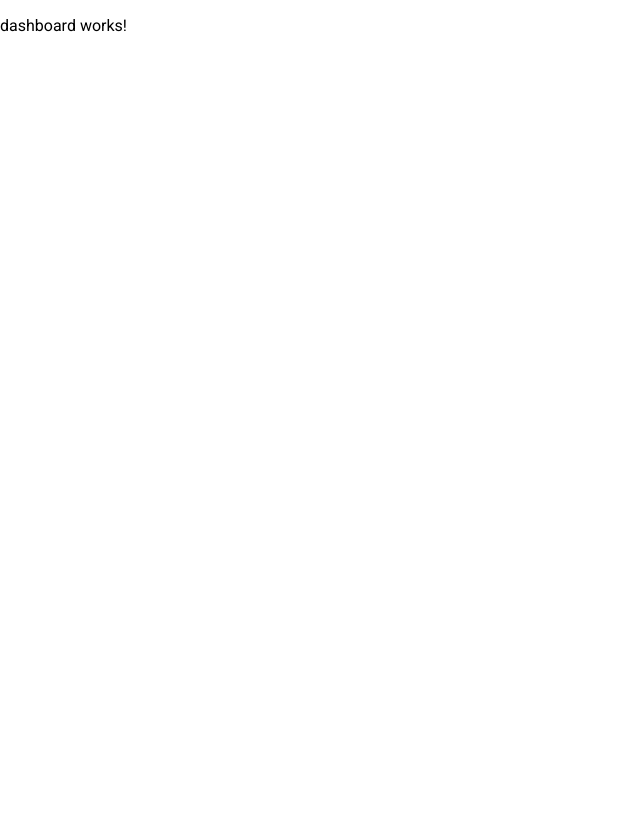
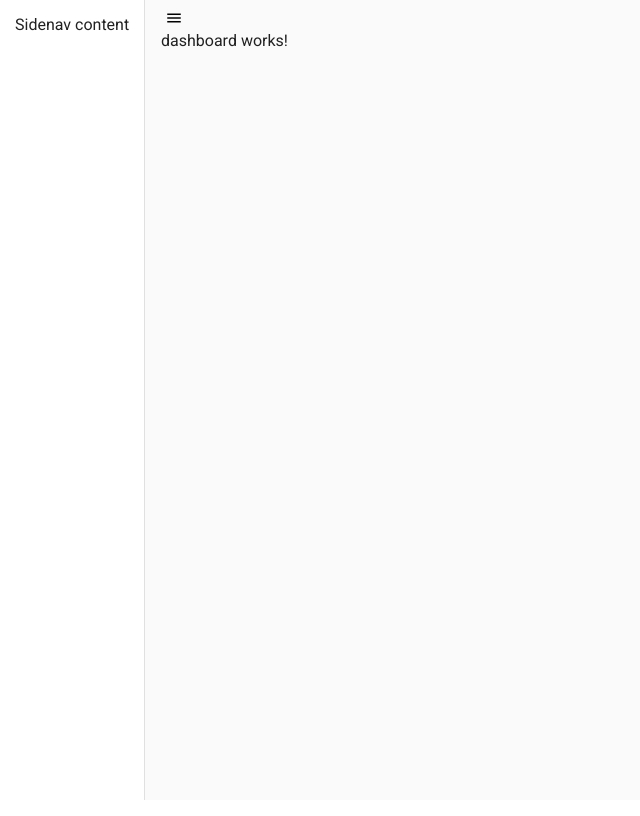
Before and after one commit to xLonelyPlayer/customodoro, an Angular app: page / in a window 1280 px wide. Shown: the whole page, without its empty margins (0-640 px from the left). Built offline with nearby package versions, Linux system fonts and the light colour scheme.

Commit message:
Adicionado sidenav

```diff
--- a/src/app/app.component.html
+++ b/src/app/app.component.html
@@ -1,3 +1,32 @@
 <main>
-  <router-outlet />
+  <mat-sidenav-container
+    class="app-sidenav-container"
+    >
+    <mat-sidenav
+      class="app-sidenav-container--menu"
+      #sidenav mode="side"
+      [(opened)]="opened"
+      (opened)="handleSidenavOpen()"
+      (closed)="handleSidenavClosed"
+      >
+      Sidenav content
+    </mat-sidenav>
+    <mat-sidenav-content
+      class="app-sidenav-container--content"
+      >
+      <button
+        class="app-sidenav-container--content--open-close-sidenav"
+        mat-button
+        (click)="sidenav.toggle()"
+        >
+        <mat-icon
+          aria-hidden="false"
+          aria-label="Menu icon"
+          fontIcon="menu"
+          >
+        </mat-icon>
+      </button>
+      <router-outlet/>
+    </mat-sidenav-content>
+  </mat-sidenav-container>
 </main>
--- a/src/app/app.component.scss
+++ b/src/app/app.component.scss
@@ -0,0 +1,21 @@
+.app-sidenav-container {
+  position: absolute;
+  top: 0;
+  bottom: 0;
+  left: 0;
+  right: 0;
+}
+
+.app-sidenav-container--menu {
+  padding: 15px;
+}
+
+.app-sidenav-container--content {
+  padding: 15px;
+}
+
+.app-sidenav-container--content--open-close-sidenav {
+  position: absolute;
+  top: 0;
+  left: 0;
+}
--- a/src/app/app.component.ts
+++ b/src/app/app.component.ts
@@ -7,4 +7,13 @@ import { Component } from '@angular/core';
 })
 export class AppComponent {
   title = 'customodoro';
+  opened: boolean = true;
+
+  handleSidenavOpen(): void {
+    return;
+  }
+
+  handleSidenavClosed(): void {
+    return;
+  }
 }
--- /dev/null
+++ b/src/app/components/menu/menu.component.html
@@ -0,0 +1 @@
+<p>menu works!</p>
```
Also changed, not shown: src/app/app.module.ts (+13 -0 lines), src/app/components/menu/menu.component.ts (added, +10 -0 lines), src/app/components/menu/menu.component.scss (added), 1 other file (tests, documents, lock files or other folders).
